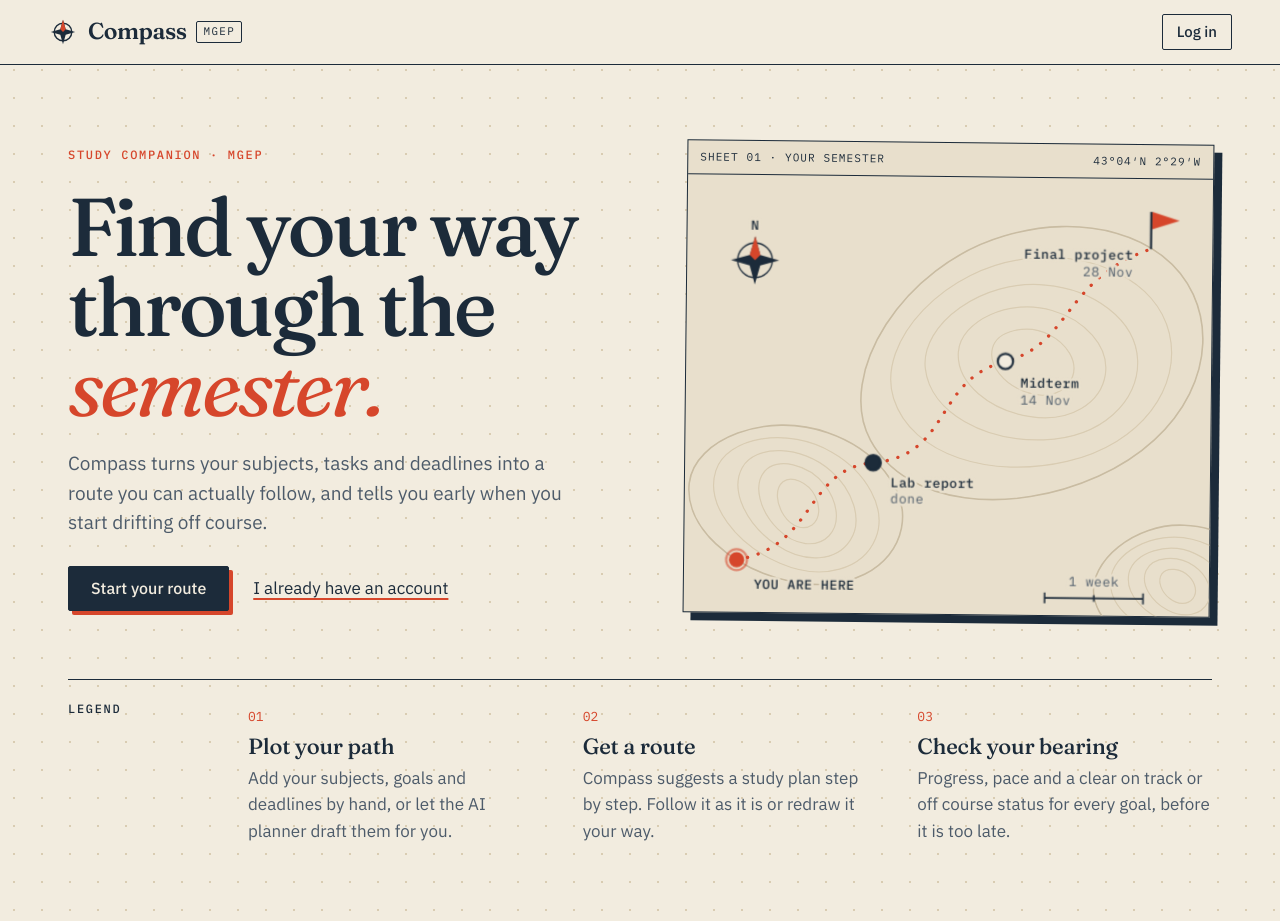
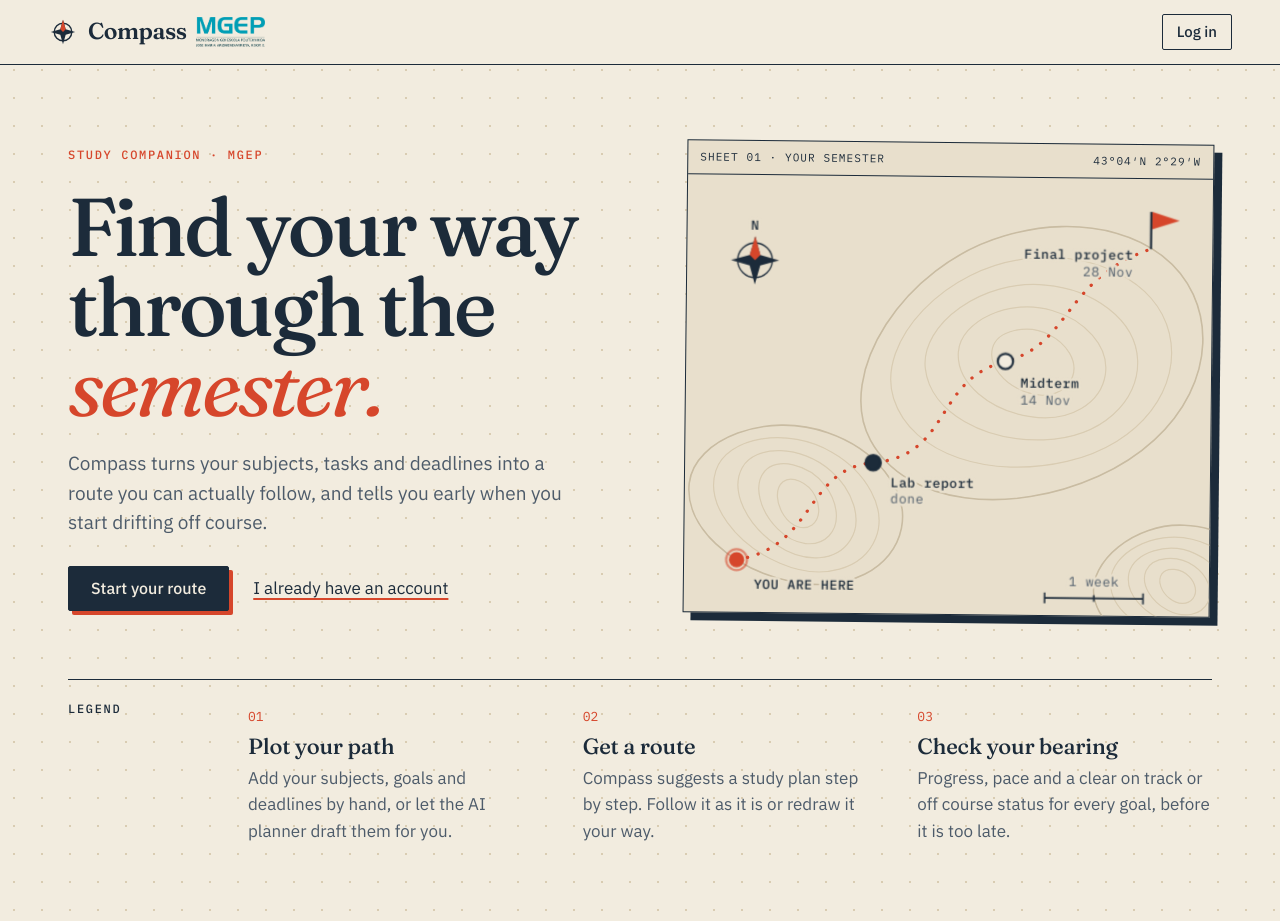
Before and after one commit to GIK302F-Project-Management/compass, a React (Vite) app: page / in a window 1280 px wide. Built offline with nearby package versions, Linux system fonts and the light colour scheme; no server answers.

Commit message:
change MGEP tag for actual Logo

```diff
--- a/src/App.css
+++ b/src/App.css
@@ -58,13 +58,19 @@
     font-weight: 600;
     letter-spacing: -0.02em;
 }
-.logo-tag{
-    padding: 1px 6px;
-    border: 1px solid currentColor;
-    border-radius: 2px;
-    font-family: var(--mono);
-    font-size: 11px;
-    letter-spacing: 0.12em;
+.logo-mgep{
+    display: block;
+    height: 30px;
+    width: auto;
+}
+/* The logo's small print is dark navy, so it needs a light plate on the dark theme. */
+@media (prefers-color-scheme: dark) {
+    .logo-mgep{
+        box-sizing: content-box;
+        padding: 3px 5px;
+        border-radius: 2px;
+        background: #fff;
+    }
 }
 
 /* ---------- Shared bits ---------- */
--- a/src/components/Logo.tsx
+++ b/src/components/Logo.tsx
@@ -1,7 +1,7 @@
 import { Link } from 'react-router'
 import { CompassRose } from './MapShapes'
+import mgepLogo from '../assets/mgep-logo.png'
 
-// "MGEP" tag is a placeholder until the official MGEP logo file is added to src/assets.
 export function Logo() {
   return (
     <Link to="/" className="logo" aria-label="Compass, MGEP - go to the main page">
@@ -9,7 +9,7 @@ export function Logo() {
         <CompassRose size={13} />
       </svg>
       <span className="logo-name">Compass</span>
-      <span className="logo-tag">MGEP</span>
+      <img className="logo-mgep" src={mgepLogo} alt="" />
     </Link>
   )
 }
```
Also changed, not shown: src/assets/mgep-logo.png (added).
